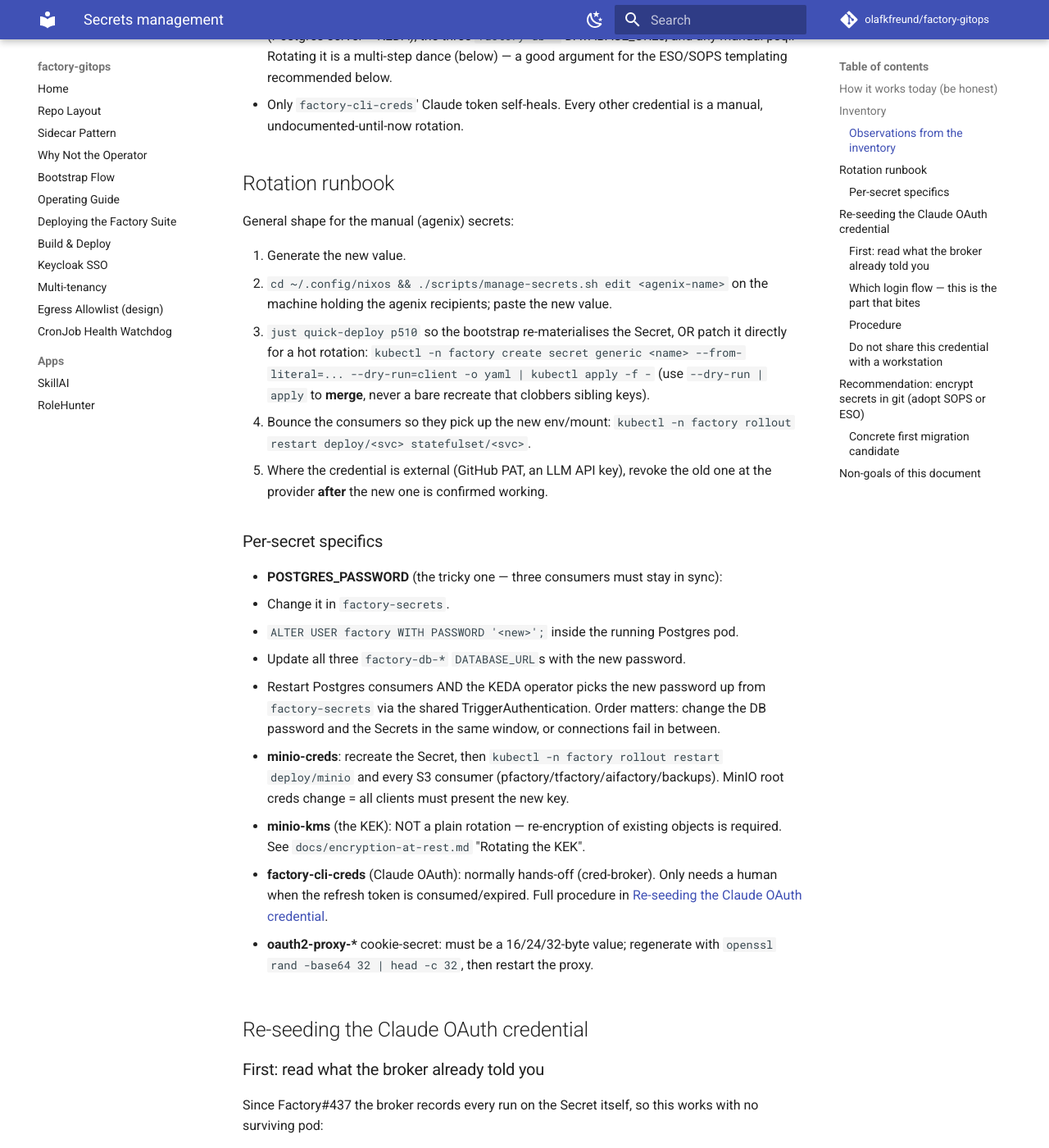
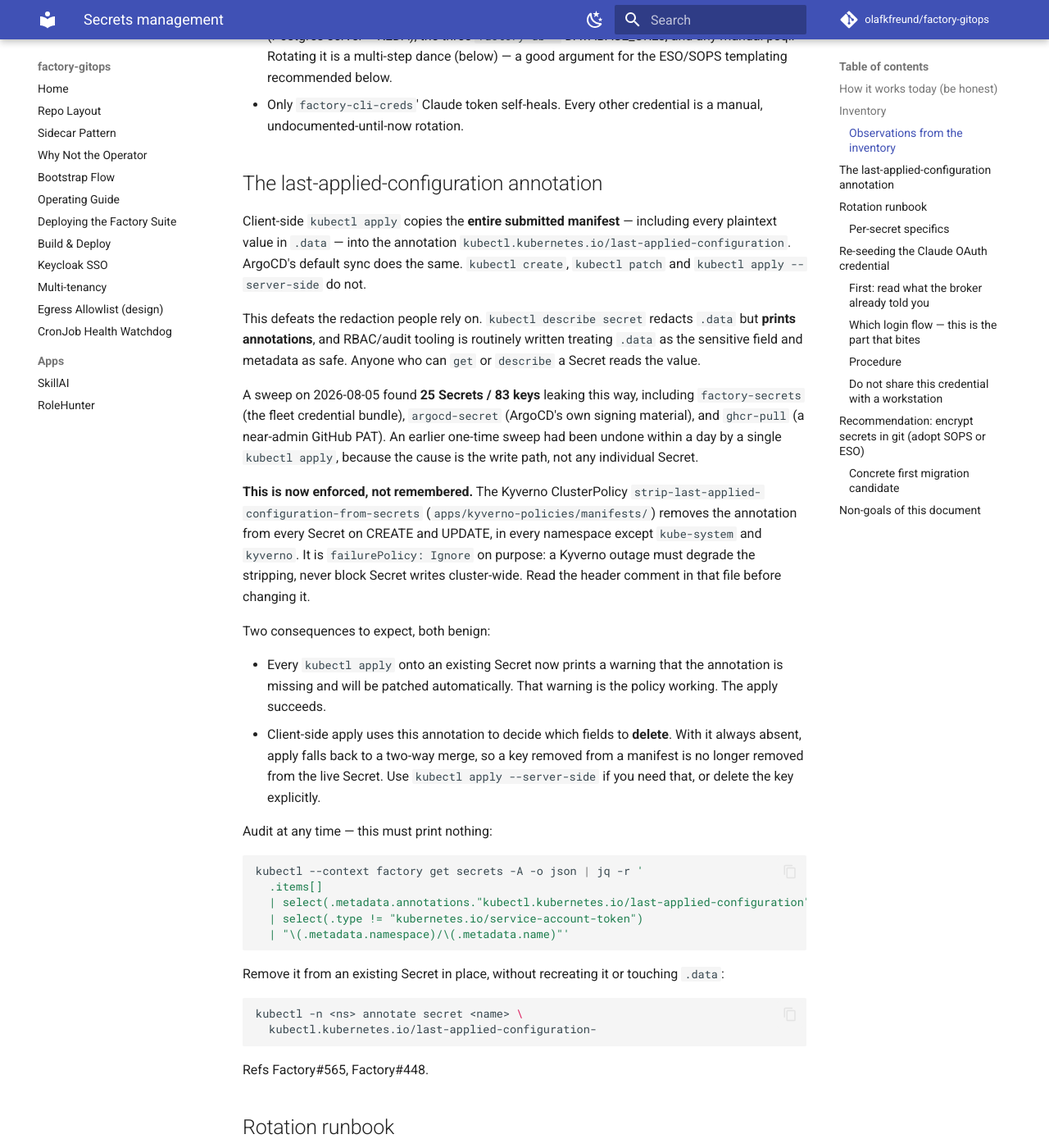
Before and after one commit to olafkfreund/factory-gitops, an MkDocs documentation site: the page built from docs/secrets-management.md, in a window 1280 px wide and 1400 px high, scrolled down 2861 px. Shown: the whole window at 82% size. Built offline with MkDocs 1.6.1 and Material for MkDocs 9.7.7, drawn with Linux system fonts in a browser that asks for light colours; comment, search, counter and statistics services are not loaded; some of the changed text lies outside the part shown.

Commit message:
feat(kyverno): strip last-applied-configuration from Secrets, because a sweep does not hold
Client-side `kubectl apply` copies a Secret's complete manifest, including the
plaintext of every key, into the kubectl.kubernetes.io/last-applied-configuration
annotation. `kubectl describe secret` redacts .data but prints annotations, so
the redaction people rely on is defeated for anyone with get/describe.

A hand sweep of this was undone within a day by a single apply, so this fixes the
write path rather than the 25 affected Secrets: a Kyverno mutate rule removing the
annotation on CREATE and UPDATE, in every namespace but kube-system and kyverno.

failurePolicy is Ignore deliberately. Installing this registers `secrets` on the
resource mutating webhook for the first time; with Fail, a Kyverno outage would
block every Secret write in the cluster. Degrading the stripping is recoverable,
wedging Secret writes is not.

The rule is a precondition-guarded JSON-Patch remove, not a strategic-merge null.
The strategic-merge form was written first and measured wrong against the live
cluster: the webhook fires but the annotation survives. The precondition is
load-bearing -- an unguarded `op: remove` fails on Secrets that have no such
annotation, which would reject `kubectl create secret`.

Verified against the live cluster in a scratch namespace: leak reproduced as a
negative control, then CREATE stripped, UPDATE stripped, and a no-annotation
create still admitted, with .data intact in every case.

Also removes the documented `create --dry-run=client | kubectl apply` rotation
pipeline from docs/secrets-management.md, which was itself a source of the leak.

Refs #565, #448, #312, #315

````diff
--- a/docs/secrets-management.md
+++ b/docs/secrets-management.md
@@ -72,6 +72,63 @@
 - Only `factory-cli-creds`' Claude token self-heals. Every other credential is a
   manual, undocumented-until-now rotation.
 
+## The last-applied-configuration annotation
+
+Client-side `kubectl apply` copies the **entire submitted manifest** — including
+every plaintext value in `.data` — into the annotation
+`kubectl.kubernetes.io/last-applied-configuration`. ArgoCD's default sync does
+the same. `kubectl create`, `kubectl patch` and `kubectl apply --server-side` do
+not.
+
+This defeats the redaction people rely on. `kubectl describe secret` redacts
+`.data` but **prints annotations**, and RBAC/audit tooling is routinely written
+treating `.data` as the sensitive field and metadata as safe. Anyone who can
+`get` or `describe` a Secret reads the value.
+
+A sweep on 2026-08-05 found **25 Secrets / 83 keys** leaking this way, including
+`factory-secrets` (the fleet credential bundle), `argocd-secret` (ArgoCD's own
+signing material), and `ghcr-pull` (a near-admin GitHub PAT). An earlier one-time
+sweep had been undone within a day by a single `kubectl apply`, because the cause
+is the write path, not any individual Secret.
+
+**This is now enforced, not remembered.** The Kyverno ClusterPolicy
+`strip-last-applied-configuration-from-secrets`
+(`apps/kyverno-policies/manifests/`) removes the annotation from every Secret on
+CREATE and UPDATE, in every namespace except `kube-system` and `kyverno`. It is
+`failurePolicy: Ignore` on purpose: a Kyverno outage must degrade the stripping,
+never block Secret writes cluster-wide. Read the header comment in that file
+before changing it.
+
+Two consequences to expect, both benign:
+
+- Every `kubectl apply` onto an existing Secret now prints a warning that the
+  annotation is missing and will be patched automatically. That warning is the
+  policy working. The apply succeeds.
+- Client-side apply uses this annotation to decide which fields to **delete**.
+  With it always absent, apply falls back to a two-way merge, so a key removed
+  from a manifest is no longer removed from the live Secret. Use
+  `kubectl apply --server-side` if you need that, or delete the key explicitly.
+
+Audit at any time — this must print nothing:
+
+```bash
+kubectl --context factory get secrets -A -o json | jq -r '
+  .items[]
+  | select(.metadata.annotations."kubectl.kubernetes.io/last-applied-configuration")
+  | select(.type != "kubernetes.io/service-account-token")
+  | "\(.metadata.namespace)/\(.metadata.name)"'
+```
+
+Remove it from an existing Secret in place, without recreating it or touching
+`.data`:
+
+```bash
+kubectl -n <ns> annotate secret <name> \
+  kubectl.kubernetes.io/last-applied-configuration-
+```
+
+Refs Factory#565, Factory#448.
+
 ## Rotation runbook
 
 General shape for the manual (agenix) secrets:
@@ -80,10 +137,20 @@
 2. `cd ~/.config/nixos && ./scripts/manage-secrets.sh edit <agenix-name>` on the
    machine holding the agenix recipients; paste the new value.
 3. `just quick-deploy p510` so the bootstrap re-materialises the Secret, OR
-   patch it directly for a hot rotation:
-   `kubectl -n factory create secret generic <name> --from-literal=... --dry-run=client -o yaml | kubectl apply -f -`
-   (use `--dry-run | apply` to **merge**, never a bare recreate that clobbers
-   sibling keys).
+   patch it directly for a hot rotation — **merge one key, never a bare recreate
+   that clobbers sibling keys**:
+
+   ```bash
+   kubectl -n factory patch secret <name> --type=merge \
+     -p "{\"stringData\":{\"<KEY>\":\"$(cat /dev/shm/newvalue)\"}}"
+   ```
+
+   Do NOT use the older `create --dry-run=client -o yaml | kubectl apply -f -`
+   pipeline that used to be documented here. Client-side `kubectl apply` writes
+   the **complete submitted manifest, including the plaintext value**, into the
+   `kubectl.kubernetes.io/last-applied-configuration` annotation — see
+   "The last-applied-configuration annotation" below. `kubectl patch` merges
+   sibling keys correctly and never writes that annotation.
 4. Bounce the consumers so they pick up the new env/mount:
    `kubectl -n factory rollout restart deploy/<svc> statefulset/<svc>`.
 5. Where the credential is external (GitHub PAT, an LLM API key), revoke the old
````
Also changed, not shown: 1 other file.
